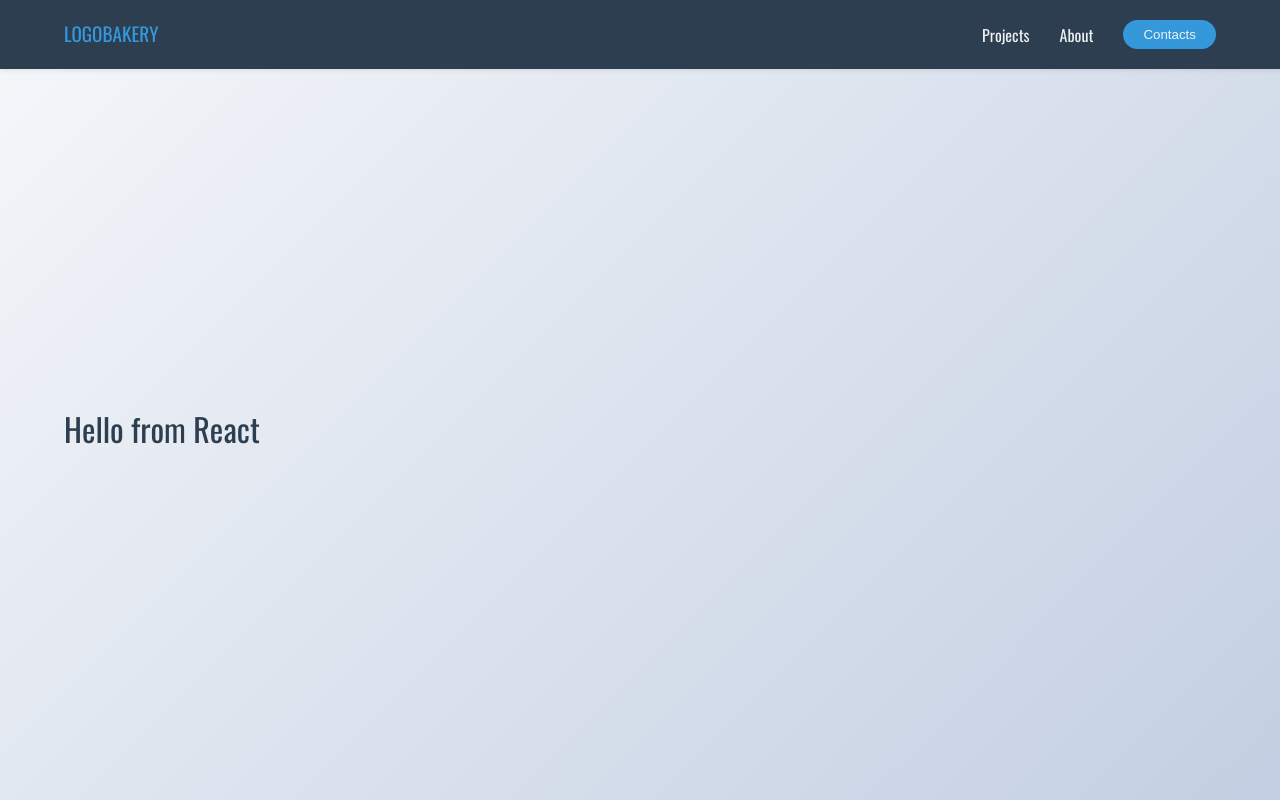
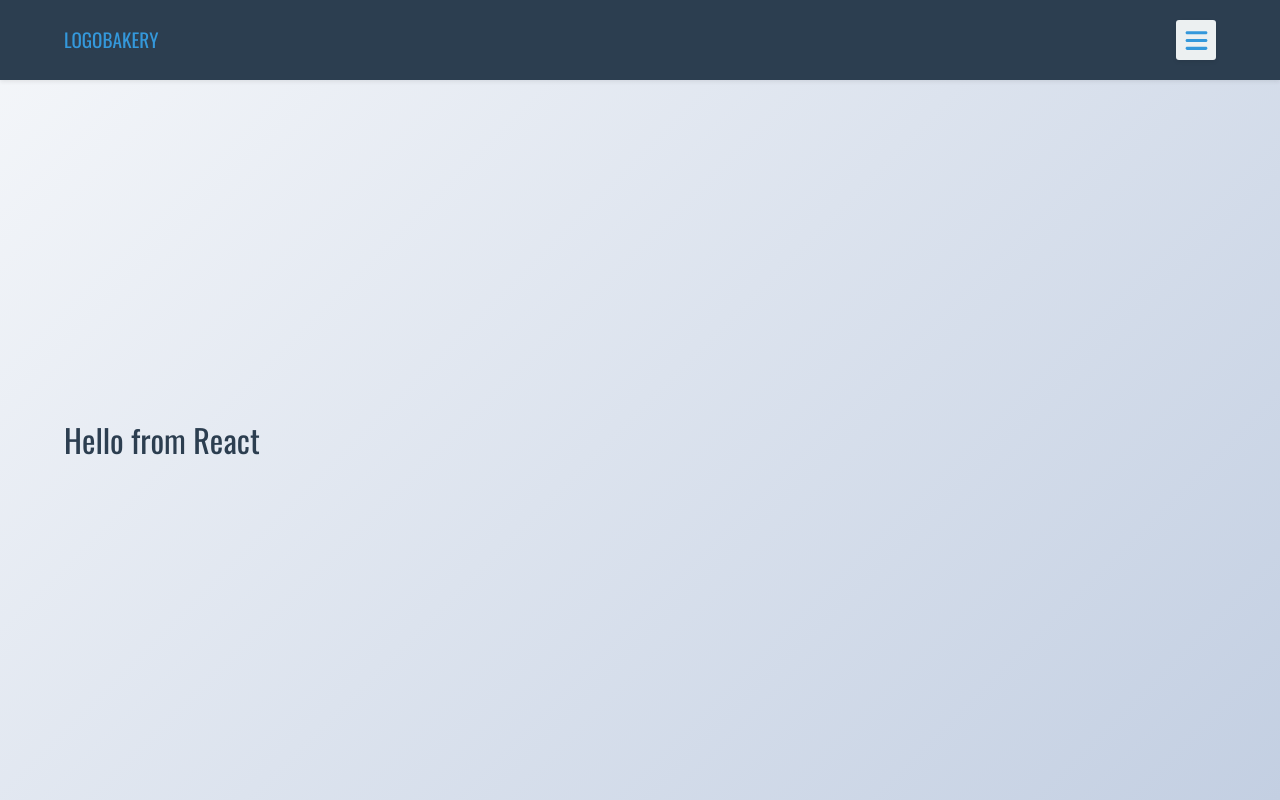
Before and after one commit to BaurAubakir/react-navbar, a React (Create React App) app: page / in a window 1280 px wide. Built offline with nearby package versions, Linux system fonts and the light colour scheme.

Commit message:
Add custom hook useMatchMedia

```diff
--- a/src/components/Navbar/Navbar.jsx
+++ b/src/components/Navbar/Navbar.jsx
@@ -4,10 +4,12 @@ import { Link, useMatch, useResolvedPath } from 'react-router-dom';
 import { ReactComponent as Bars } from './icons/bars-solid.svg';
 import { ReactComponent as Xmark } from './icons/xmark-solid.svg';
 import styles from './styles/Navbar.module.scss';
+import { useMatchMedia } from 'hooks/useMatchMedia';
 
 const Navbar = () => {
   const [show, setShow] = useState(false);
   const ref = useRef(null);
+  const { isMobile } = useMatchMedia();
 
   const handleEscape = (e) => {
     if (e.key === 'Escape') {
@@ -45,14 +47,18 @@ const Navbar = () => {
       <ul className={styles.logo}>
         <CustomLink to='/'>Logobakery</CustomLink>
       </ul>
+      {isMobile ? (
         <Menu className={styles.menu}>
           <CustomLink to='/projects'>Projects</CustomLink>
           <CustomLink to='/about'>About</CustomLink>
           <button>Contacts</button>
         </Menu>
+      ) : (
         <button className={styles.menuIcon} onClick={() => setShow(!show)}>
           <Bars style={{ width: 25, height: 25, fill: '#3498db' }} />
         </button>
+      )}
+
       {showMenu}
     </header>
   );
--- a/src/components/Navbar/styles/Navbar.module.scss
+++ b/src/components/Navbar/styles/Navbar.module.scss
@@ -38,7 +38,7 @@
   position: fixed;
   top: 0;
   left: 0;
-  width: 320px;
+  width: 280px;
   height: 100vh;
   background-color: #2c3e50;
   text-transform: uppercase;
@@ -91,15 +91,3 @@
 .menu button:hover {
   background-color: rgba(52, 152, 219, 0.8);
 }
-
-@media screen and (max-width: 576px) {
-  .menu {
-    display: none;
-  }
-}
-
-@media screen and (min-width: 576px) {
-  .menuIcon {
-    display: none;
-  }
-}
--- /dev/null
+++ b/src/hooks/useMatchMedia.js
@@ -0,0 +1,37 @@
+import { useState, useLayoutEffect } from 'react';
+
+const queries = [
+  '(max-width: 280px)',
+  '(min-width: 576px) and (max-width: 767px)',
+  '(min-width: 768px) and (max-width: 1199px)',
+  '(min-width: 1200px)',
+];
+
+export const useMatchMedia = () => {
+  const mediaQuieriesList = queries.map((query) => matchMedia(query));
+
+  const getValues = () => mediaQuieriesList.map((mql) => mql.matches);
+
+  const [values, setValues] = useState(getValues);
+
+  useLayoutEffect(() => {
+    const screenHandler = () => setValues(getValues);
+
+    mediaQuieriesList.forEach((mql) =>
+      mql.addEventListener('change', screenHandler)
+    );
+
+    return () =>
+      mediaQuieriesList.forEach((mql) =>
+        mql.removeEventListener('change', screenHandler)
+      );
+  });
+
+  return ['isFold', 'isMobile', 'isTablet', 'isDesktop'].reduce(
+    (acc, screen, index) => ({
+      ...acc,
+      [screen]: values[index],
+    }),
+    {}
+  );
+};
```
Lines whose indentation alone changed are shown as unchanged.
